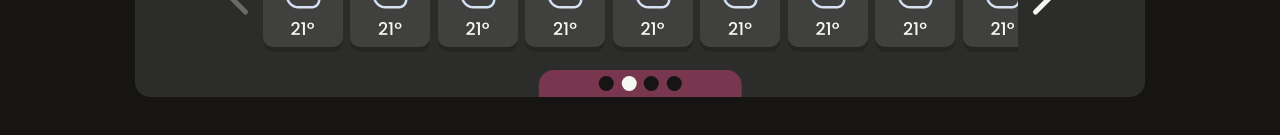
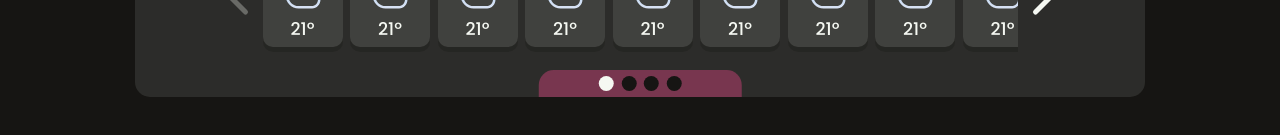
Before and after one commit to andre-sch/weather-app, a React (Vite) app in the folder client/: page / in a window 1280 px wide. Shown: the part 603-738 px from the top of the page. Built offline with nearby package versions, Linux system fonts and the light colour scheme; no server answers; a web font is replaced by a local one.

Commit message:
Render Cards Pagination using server data

```diff
--- a/client/src/components/WeatherCard/CardsPagination/index.tsx
+++ b/client/src/components/WeatherCard/CardsPagination/index.tsx
@@ -1,6 +1,14 @@
+import { useContext } from "react"
+
+import { RegisteredCityGetterContext } from "../geoLocation/RegisteredCityProvider"
+import { DisplayedCityIdGetterContext } from "../geoLocation/DisplayedCityIdProvider"
+
 import "./index.css"
 
 export function CardsPagination() {
+  const registeredCities = useContext(RegisteredCityGetterContext)
+  const displayedCityId = useContext(DisplayedCityIdGetterContext)
+
   return (
     <div className="cards-pagination">
       <button className="card-arrow">
@@ -14,10 +22,14 @@ export function CardsPagination() {
       </button>
 
       <div className="list-order">
-        <span className="card-position"></span>
-        <span className="card-position current"></span>
-        <span className="card-position"></span>
-        <span className="card-position"></span>
+        {registeredCities.map(registeredCity => (
+          <span
+            key={registeredCity.location}
+            className={`card-position ${
+              registeredCity.location == displayedCityId ? 'current' : ''
+            }`}>
+          </span>
+        ))}
       </div>
     </div>
   )
```
